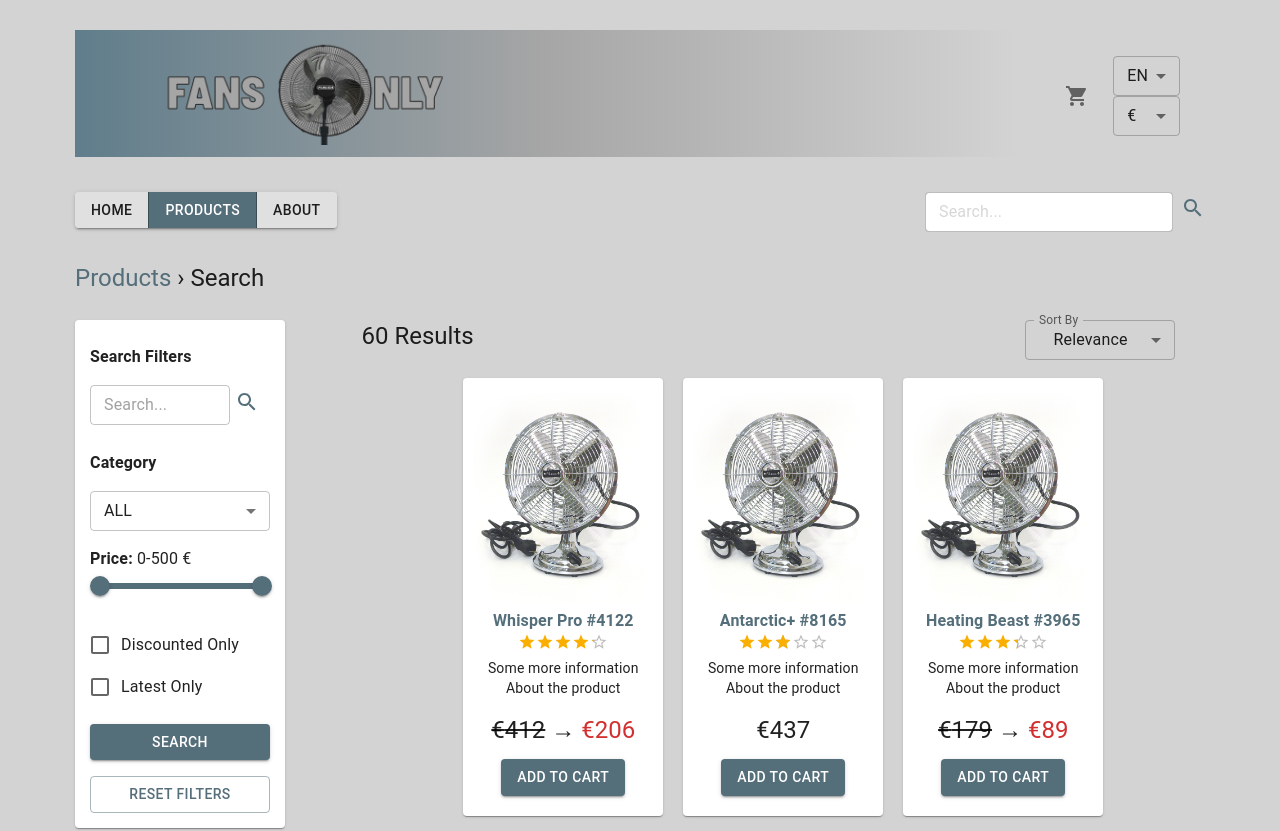
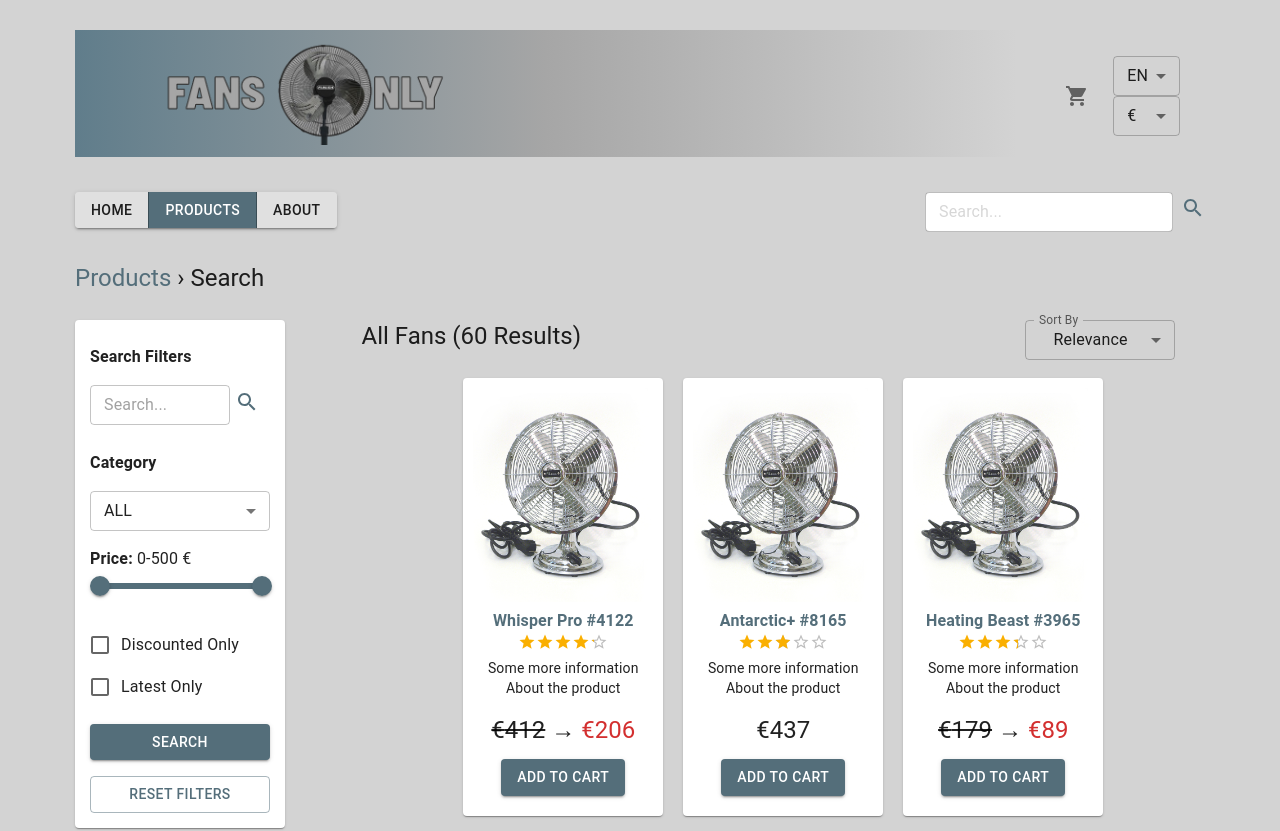
Before and after one commit to VeeHalonen/ux-prototype, a React (Create React App) app: page /search in a window 1280 px wide. Shown: the top 831 px of the page. Built offline with nearby package versions, Linux system fonts and the light colour scheme.

Commit message:
Add category indicator to search page

```diff
--- a/src/views/Search.jsx
+++ b/src/views/Search.jsx
@@ -116,7 +116,11 @@ const Search = () => {
         <Grid item container xs={12} justifyContent="space-between">
           <Grid item>
             <Typography variant="h5" paragraph textAlign="start">
-              {productsAfterFiltersAndSorting().length} Results
+              {filters?.category && filters.category !== "ALL"
+                ? filters.category
+                : "All"}{" "}
+              Fans {" ("}
+              {productsAfterFiltersAndSorting().length} Results)
             </Typography>
           </Grid>
           <Grid item xs={3}>
```
